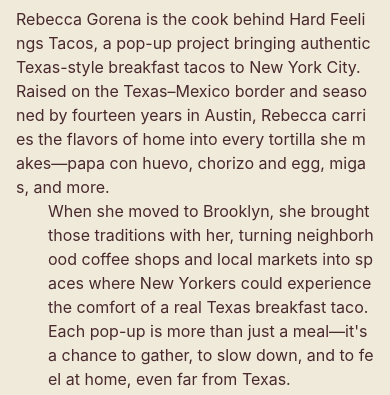
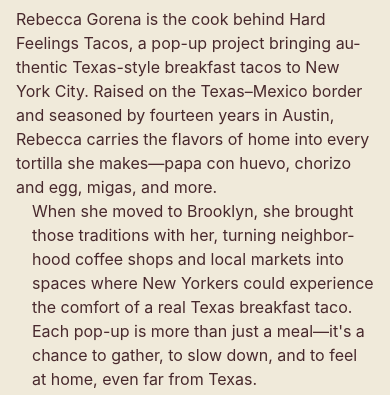
Before and after one commit to jordanchude/hard-feelings-tacos, a plain HTML site: page about-us.html in a window 390 px wide. Shown: the part 705-1100 px from the top of the page. Drawn offline with nearby package versions, Linux system fonts and the light colour scheme; a script that the page names is missing.

Commit message:
Fix mobile text wrapping for Rebecca's About Us paragraphs
- Add proper word-wrap and overflow-wrap for mobile breakpoints
- Prevent awkward word breaks with word-break: normal
- Enable auto-hyphenation for better text flow
- Improve line-height and spacing for mobile readability
- Optimize margins for small screens

```diff
--- a/css/hard-feelings-tacos.webflow.css
+++ b/css/hard-feelings-tacos.webflow.css
@@ -3836,6 +3836,36 @@
 }
 
 
+/* Better text wrapping for Rebecca's About Us paragraphs on mobile */
+@media screen and (max-width: 767px) {
+  .paragraph-one.paragraph-brown.au-paragraph-one,
+  .paragraph-one.paragraph-brown.au-paragraph-two {
+    word-wrap: break-word;
+    overflow-wrap: break-word;
+    word-break: normal;
+    hyphens: auto;
+    line-height: 1.6;
+    text-align: left;
+  }
+}
+
+@media screen and (max-width: 479px) {
+  .paragraph-one.paragraph-brown.au-paragraph-one,
+  .paragraph-one.paragraph-brown.au-paragraph-two {
+    word-wrap: break-word;
+    overflow-wrap: break-word;
+    word-break: normal;
+    hyphens: auto;
+    line-height: 1.7;
+    text-align: left;
+    font-size: 16px;
+  }
+
+  .paragraph-one.paragraph-brown.au-paragraph-two {
+    margin-left: 16px;
+  }
+}
+
 /* Prevent horizontal scrolling on mobile */
 html, body {
   overflow-x: hidden;
```
